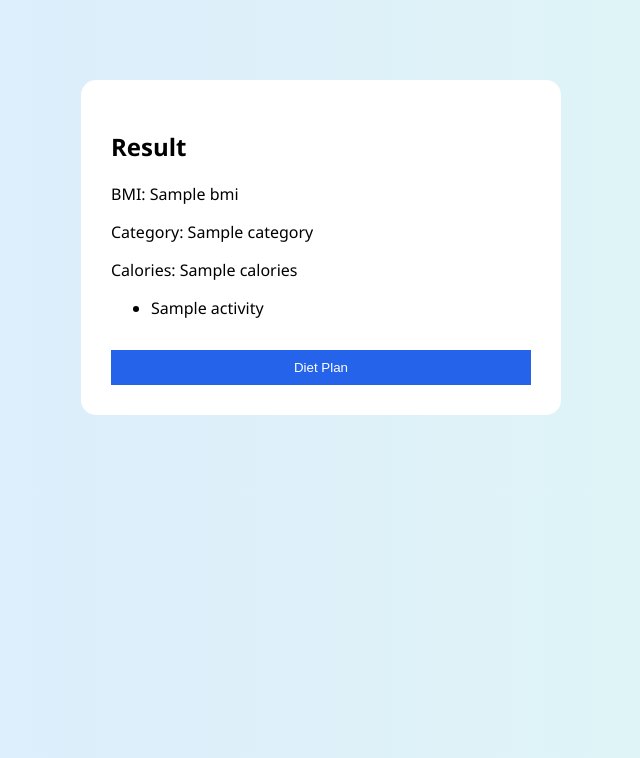
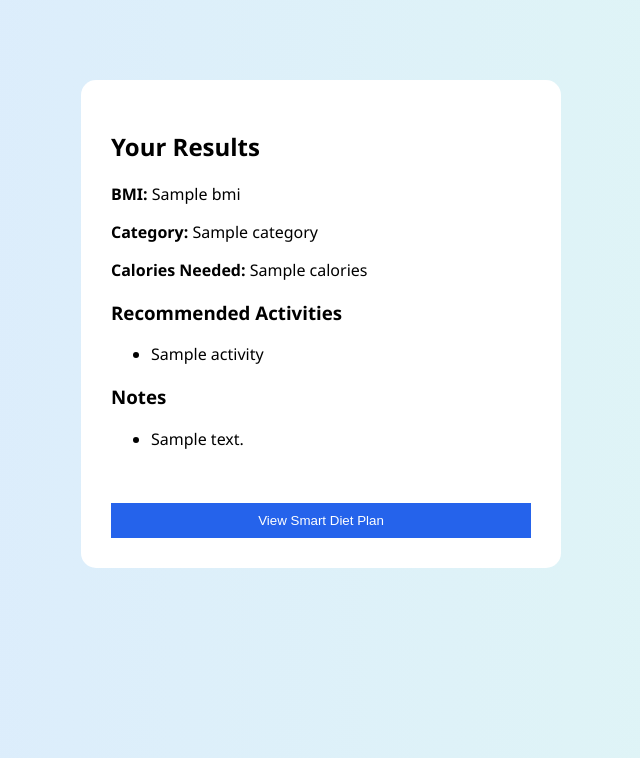
Before and after one commit to PreethiBose30/Smart-Fitness-Activity-Recommendation, a Flask app: template templates/result.html in a window 1280 px wide. Shown: the part 42-800 px from the top of the page, without its empty margins (319-959 px from the left). Run offline with Flask 3, Linux system fonts and the light colour scheme; the template is opened without the code that fills it: most values are stand-ins (such as "Sample title", 1, 10 or a date in 2020).

Commit message:
Improve result.html layout and add activity notes
Enhanced the result page with additional information and formatting.

```diff
--- a/templates/result.html
+++ b/templates/result.html
@@ -4,6 +4,7 @@
 <title>Result</title>
 <link rel="stylesheet" href="{{ url_for('static', filename='style.css') }}">
 </head>
+
 <body>
 
 <div class="navbar">
@@ -14,21 +15,33 @@
 </div>
 
 <div class="container">
-<h2>Result</h2>
 
-<p>BMI: {{ bmi }}</p>
-<p>Category: {{ category }}</p>
-<p>Calories: {{ calories }}</p>
+<h2>Your Results</h2>
 
+<p><b>BMI:</b> {{ bmi }}</p>
+<p><b>Category:</b> {{ category }}</p>
+<p><b>Calories Needed:</b> {{ calories }}</p>
+
+<h3>Recommended Activities</h3>
 <ul>
 {% for a in activities %}
 <li>{{ a }}</li>
 {% endfor %}
 </ul>
 
-<a href="/diet?category={{ category }}">
-<button>Diet Plan</button>
+<h3>Notes</h3>
+<ul>
+{% for n in notes %}
+<li>{{ n }}</li>
+{% endfor %}
+</ul>
+
+<br>
+
+<a href="/diet?category={{ category }}&bmi={{ bmi }}">
+    <button>View Smart Diet Plan</button>
 </a>
+
 </div>
 
 </body>
```
